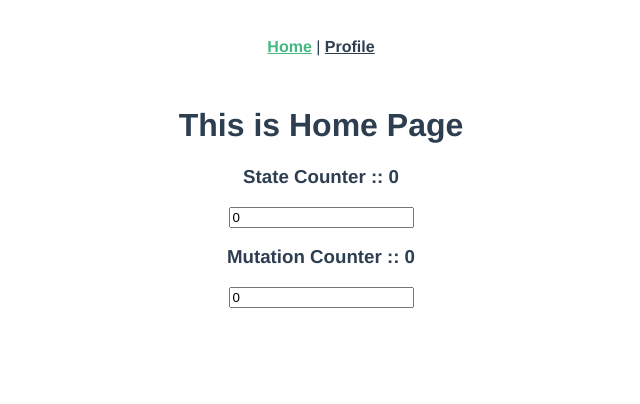
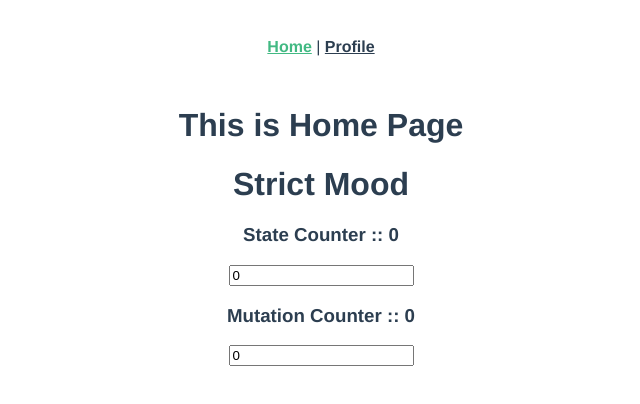
Before and after one commit to hossam2000ayman/vuex-learning, a Vue app: page / in a window 1280 px wide. Shown: the top 404 px of the page, without its empty margins (319-959 px from the left). Built offline with nearby package versions, Linux system fonts and the light colour scheme.

Commit message:
vuex-strict-mood

```diff
--- a/src/views/HomeView.vue
+++ b/src/views/HomeView.vue
@@ -1,6 +1,7 @@
 <template>
   <div class="home">
     <h1>This is Home Page</h1>
+    <h1>Strict Mood</h1>
     <!-- vuex not the work way to access on state directly and change it using two way bind -->
     <!-- but we can do this access and change the data by using mutations methods instead for access state directly -->
     <!-- so to keep our state is safe and the change of this state will occur only inside the store and avoid other modification on state from outside -->
```
